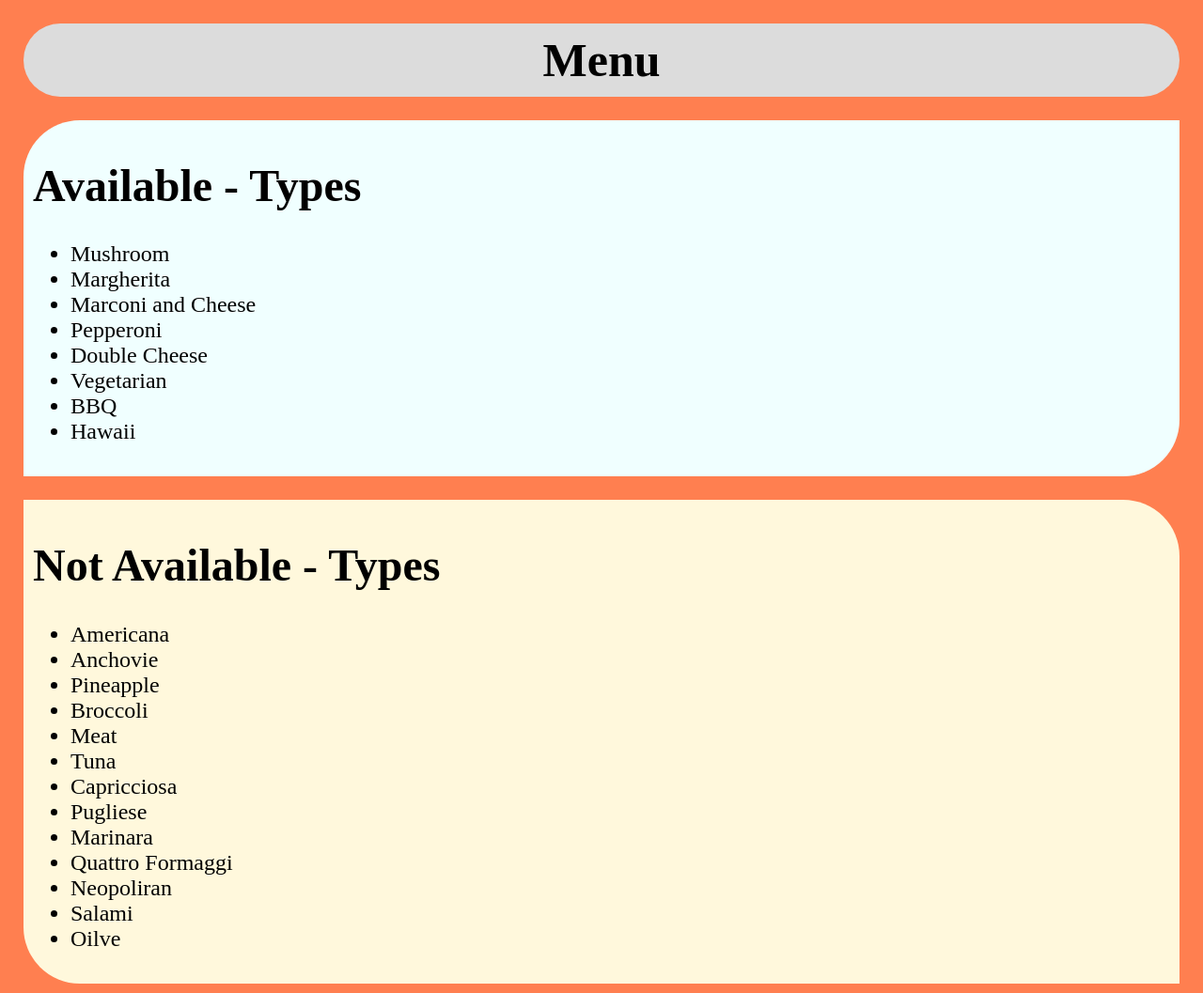
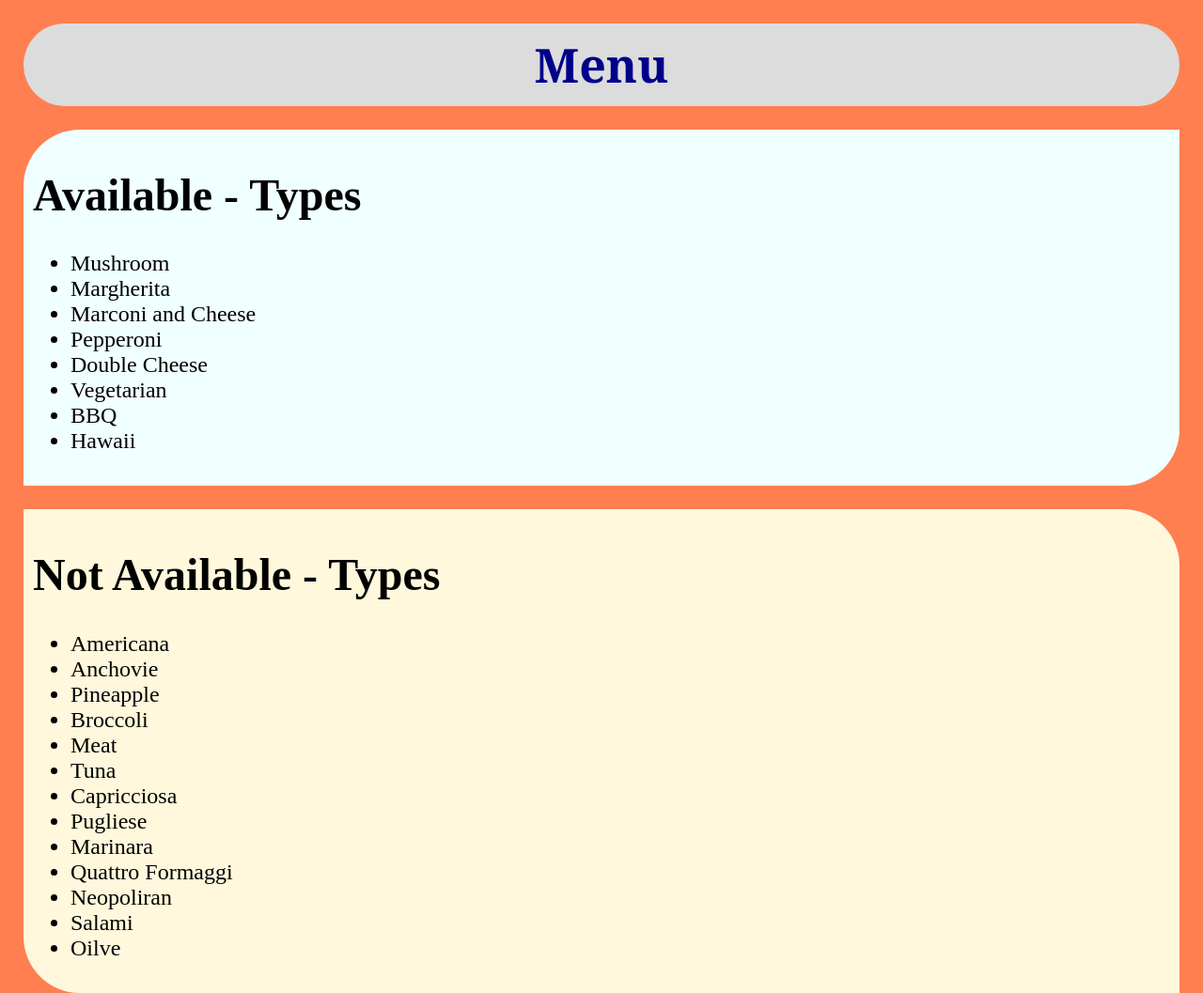
Before and after one commit to saivamsi-vk/Pizza-ordering-bot, a plain HTML site: page menu.html in a window 1280 px wide. Shown: the whole page at 94% size. Drawn offline with nearby package versions, Linux system fonts and the light colour scheme.

Commit message:
Update menu.html

```diff
--- a/menu.html
+++ b/menu.html
@@ -25,6 +25,8 @@
                 margin: 25 25 25 25;
                 padding:10px;
                 border-radius: 80px;
+                font-family:Cambria, Cochin, Georgia, Times, 'Times New Roman', serif;
+                color:darkblue;
             }
         </style>
     </head>
```
